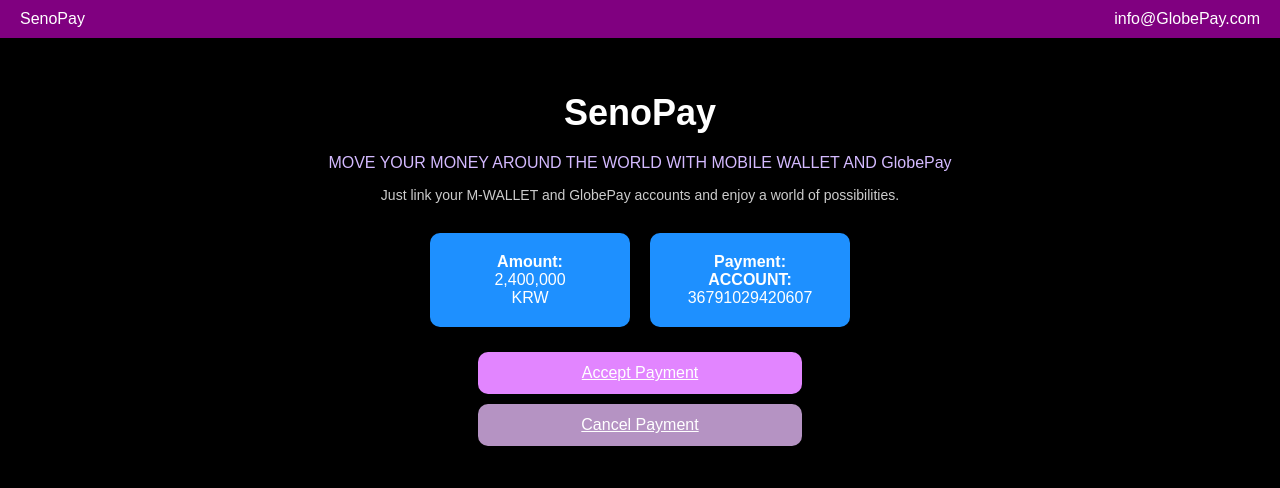
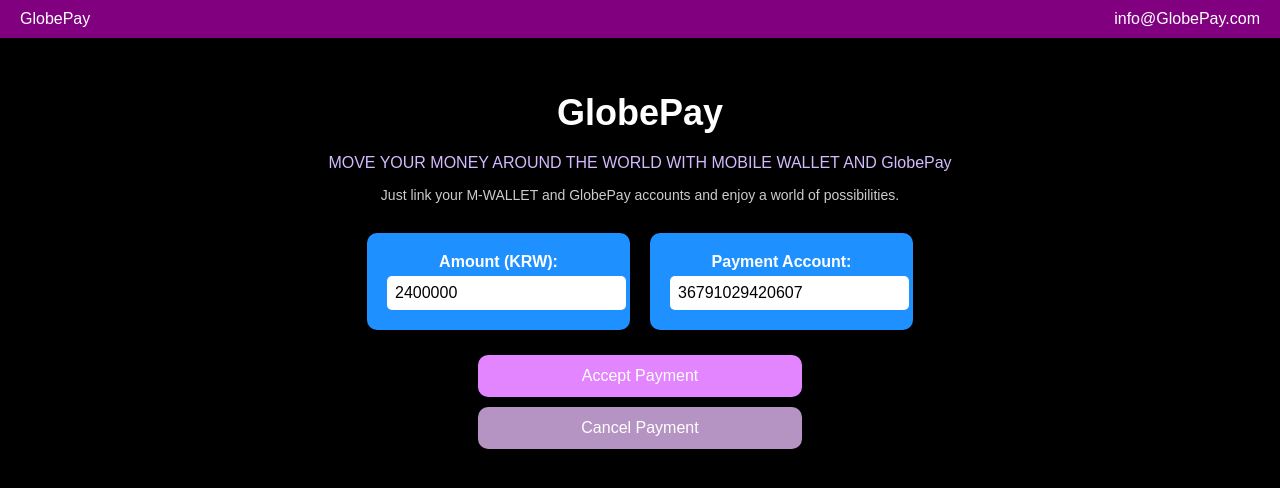
Before and after one commit to iamcal77/123.536.34, a website: page public/senopay.html in a window 1280 px wide. Drawn offline with Linux system fonts and the light colour scheme.

Commit message:
logs solved

```diff
--- a/public/senopay.html
+++ b/public/senopay.html
@@ -1,9 +1,9 @@
 <!DOCTYPE html>
 <html lang="en">
 <head>
-  <meta charset="UTF-8">
-  <meta name="viewport" content="width=device-width, initial-scale=1.0">
-  <title>SenoPay</title>
+  <meta charset="UTF-8" />
+  <meta name="viewport" content="width=device-width, initial-scale=1.0"/>
+  <title>GlobePay</title>
   <style>
     body {
       margin: 0;
@@ -59,6 +59,15 @@
       min-width: 160px;
     }
 
+    .box input {
+      width: 100%;
+      padding: 8px;
+      margin-top: 5px;
+      border: none;
+      border-radius: 5px;
+      font-size: 16px;
+    }
+
     .button {
       display: block;
       width: 80%;
@@ -69,6 +78,8 @@
       border: none;
       border-radius: 10px;
       cursor: pointer;
+      text-decoration: none;
+      text-align: center;
     }
 
     .accept {
@@ -95,12 +106,12 @@
 <body>
 
   <div class="top-bar">
-    <div>SenoPay</div>
+    <div>GlobePay</div>
     <div>info@GlobePay.com</div>
   </div>
 
   <div class="main">
-    <h1>SenoPay</h1>
+    <h1>GlobePay</h1>
     <p class="subheading">
       MOVE YOUR MONEY AROUND THE WORLD WITH MOBILE WALLET AND GlobePay
     </p>
@@ -110,12 +121,12 @@
 
     <div class="payment-info">
       <div class="box">
-        <strong>Amount:</strong><br>
-        2,400,000<br>KRW
+        <label for="amount"><strong>Amount (KRW):</strong></label><br>
+        <input type="text" id="amount">
       </div>
       <div class="box">
-        <strong>Payment:<br>ACCOUNT:</strong><br>
-        36791029420607
+        <label for="account"><strong>Payment Account:</strong></label><br>
+        <input type="text" id="account">
       </div>
     </div>
 
@@ -123,5 +134,31 @@
     <a href="index.html" class="button cancel">Cancel Payment</a>
   </div>
 
+  <script>
+    const amountInput = document.getElementById('amount');
+    const accountInput = document.getElementById('account');
+
+    // Load from localStorage
+    window.onload = function () {
+      const storedAmount = localStorage.getItem('paymentAmount');
+      const storedAccount = localStorage.getItem('paymentAccount');
+
+      if (storedAmount) amountInput.value = storedAmount;
+      else amountInput.value = '2400000';
+
+      if (storedAccount) accountInput.value = storedAccount;
+      else accountInput.value = '36791029420607';
+    };
+
+    // Save to localStorage on input
+    amountInput.addEventListener('input', () => {
+      localStorage.setItem('paymentAmount', amountInput.value);
+    });
+
+    accountInput.addEventListener('input', () => {
+      localStorage.setItem('paymentAccount', accountInput.value);
+    });
+  </script>
+
 </body>
 </html>
```
